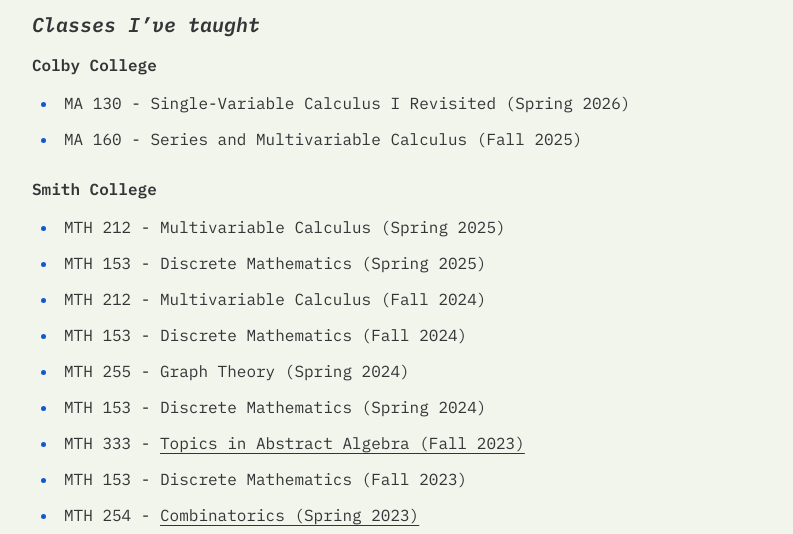
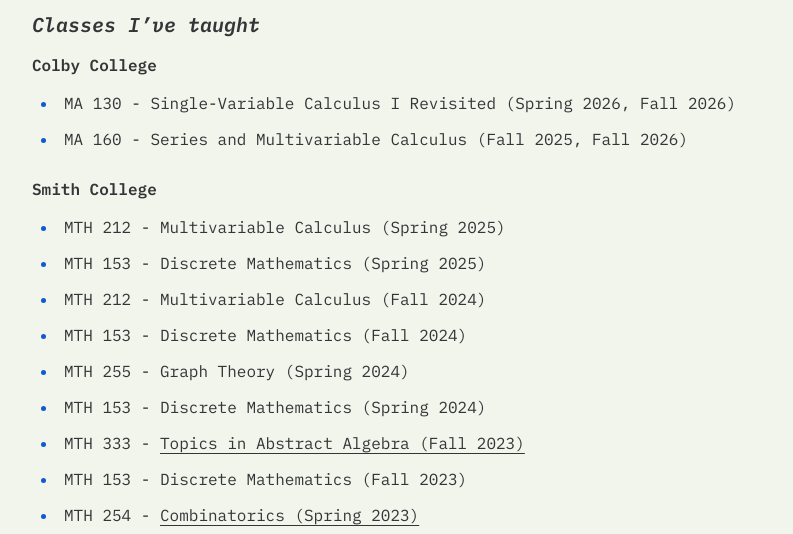
Before and after one commit to zach-winkeler/zach-winkeler.github.io, an Astro site: page /teaching in a window 1280 px wide. Shown: the part 256-790 px from the top of the page, without its empty margins (240-1033 px from the left). Built offline with nearby package versions, Linux system fonts and the light colour scheme; Astro itself is replaced by a stand-in of ours.

Commit message:
Updated Teaching and CV

```diff
--- a/src/pages/index.astro
+++ b/src/pages/index.astro
@@ -24,7 +24,7 @@ const sortedPosts = getSortedPosts(posts);
     <main id="main-content">
         <section id="hero">
           <div class="imageflex" >
-            <img src="assets/portrait.jpg"  alt="Portrait photo" width="200" />
+            <img src="assets/portrait.jpg" alt="Portrait photo" width="200" />
             <div style="margin-left:20px">
               <h1 style="margin-top: 0">Hi!</h1>
               <p>
--- a/src/pages/teaching.md
+++ b/src/pages/teaching.md
@@ -7,8 +7,8 @@ id: "teaching"
 ### Classes I've taught
 
 #### Colby College
-- MA 130 - Single-Variable Calculus I Revisited (Spring 2026)
-- MA 160 - Series and Multivariable Calculus (Fall 2025)
+- MA 130 - Single-Variable Calculus I Revisited (Spring 2026, Fall 2026)
+- MA 160 - Series and Multivariable Calculus (Fall 2025, Fall 2026)
 
 #### Smith College
 - MTH 212 - Multivariable Calculus (Spring 2025)
```
Also changed, not shown: 1 other file.
